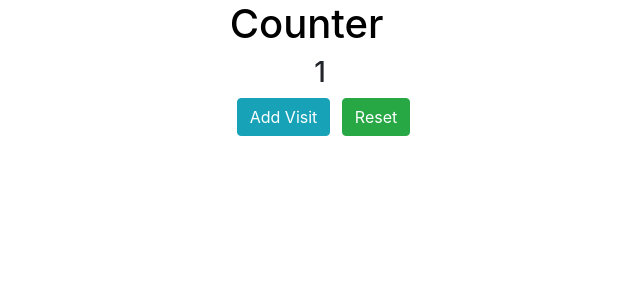
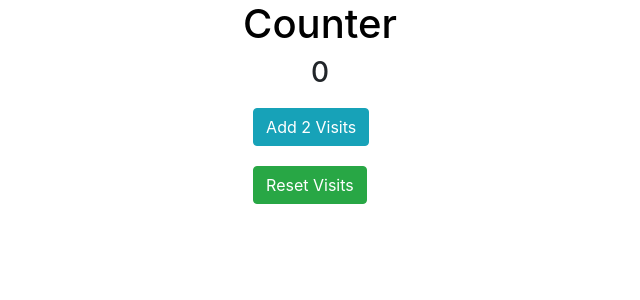
Before and after one commit to ehoversten/counter, a Flask app: page / in a window 1280 px wide. Shown: the part 100-400 px from the top of the page, without its empty margins (320-960 px from the left). Run offline with Flask 2, Linux system fonts and the light colour scheme; some libraries are stand-ins or nearby versions.

Commit message:
restyling

```diff
--- a/server.py
+++ b/server.py
@@ -17,12 +17,13 @@ app.secret_key = '42'
 def index():
     if 'count' not in session:
         session['count'] = 0
-    # session['count'] = str(int(session['count']) + 1)
-    session['count'] += 1
+    else:
+        session['count'] += 1
 
+    print(type(session['count']))
     return render_template("index.html", count=session['count'])
 
-@app.route('/destroy', methods=['POST'])
+@app.route('/destroy', methods=["POST"])
 def destroy():
     session.clear()
     return redirect('/')
@@ -32,6 +33,12 @@ def add():
     session['count'] += 1
     return redirect('/')
 
+@app.route('/')
+def resetCount():
+    session.clear()
+    return redirect('/')
+
 
 if __name__=="__main__":
+
     app.run(debug=True)
--- a/static/css/counter_styles.css
+++ b/static/css/counter_styles.css
@@ -26,7 +26,8 @@ h1 {
 }
 
 button {
-  margin-left: 7px;
+  margin: 10px;
+
 }
 
 green.button {
--- a/templates/index.html
+++ b/templates/index.html
@@ -22,9 +22,19 @@
               <h3>{{ count }}</h3>
 
             </div>
-            <div class="button_group">
-              <button class="btn btn-info" type="button" name="add">Add Visit</button>
-              <button class="btn btn-success" type="button" name="reset">Reset</button>
+
+            <div class='add'>
+              <form action='/add' method='post'>
+                <button class="btn btn-info" type="submit" name="add">Add 2 Visits</button>
+              </form>
+            </div>
+
+            <div class="reset">
+              <form action='/destroy' method="post">
+                <button class="btn btn-success"type="submit" name="resetCount">Reset Visits</button>
+              </form>
+            </div>
+
             </div>
 
           </div>
```
